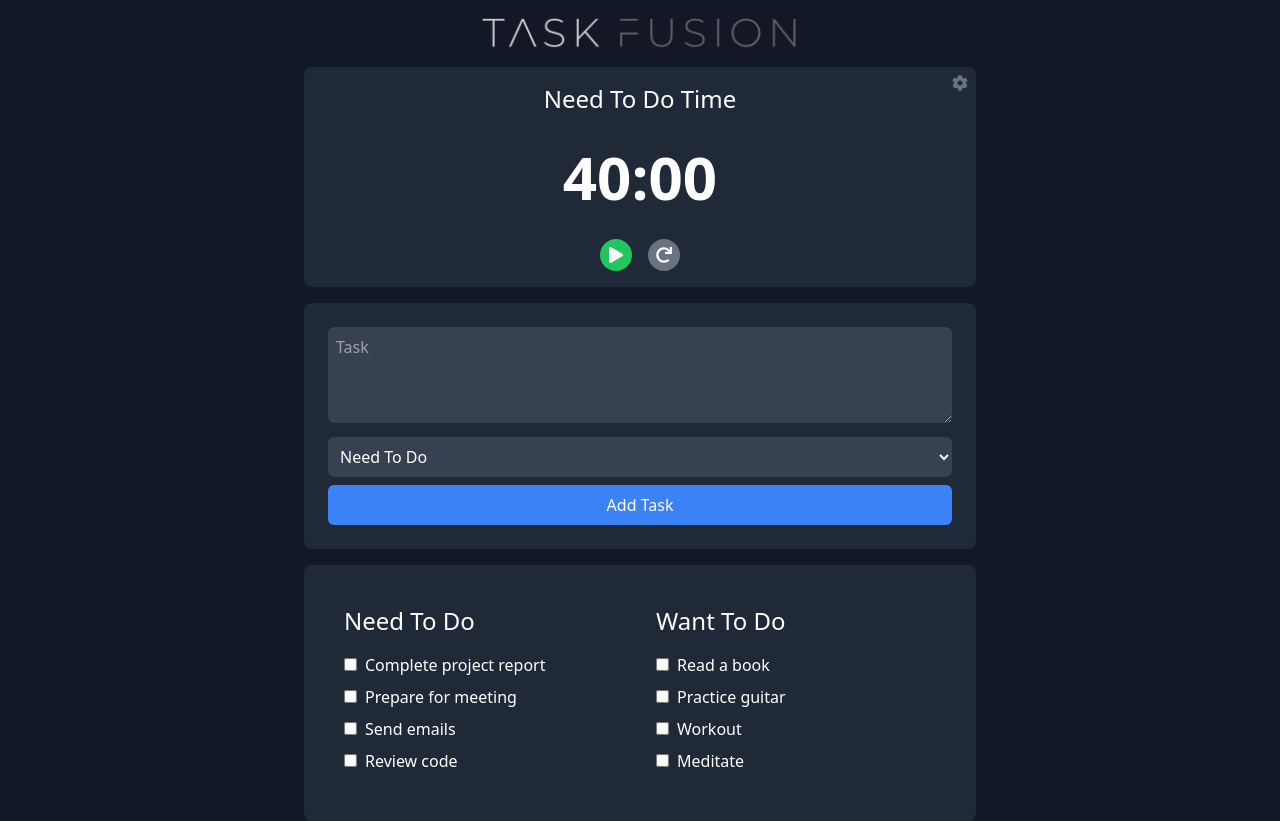
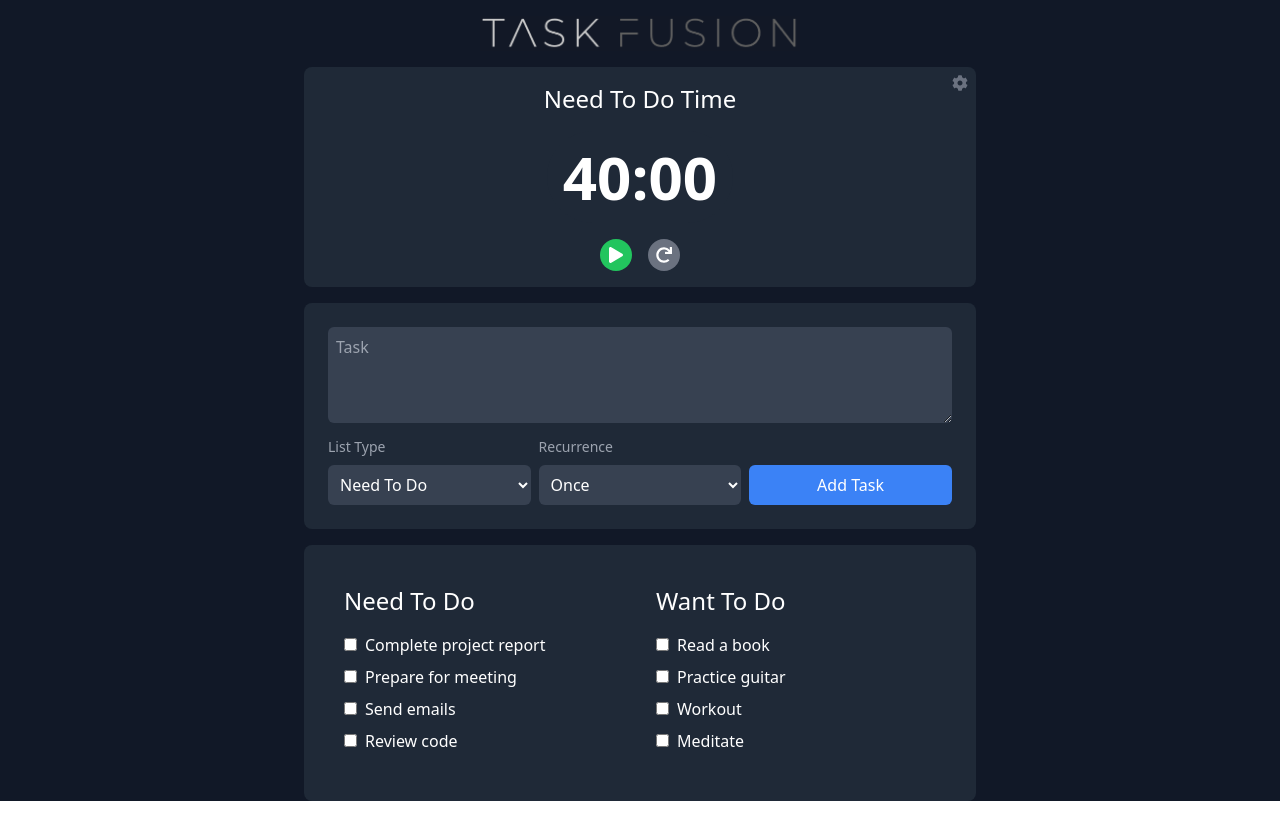
Before and after one commit to AlexZan/task-fusion, a React (Create React App) app: page / in a window 1280 px wide. Built offline with nearby package versions, Linux system fonts and the light colour scheme.

Commit message:
added recurrence controls

```diff
--- a/src/components/TaskForm.js
+++ b/src/components/TaskForm.js
@@ -3,6 +3,7 @@ import React, { useState } from 'react';
 function TaskForm({ addTask }) {
   const [task, setTask] = useState('');
   const [listType, setListType] = useState('need-to-do');
+  const [recurrence, setRecurrence] = useState('once');
 
   const handleSubmit = (event) => {
     event.preventDefault();
@@ -11,6 +12,7 @@ function TaskForm({ addTask }) {
       id: Date.now().toString(),
       task,
       listType,
+      recurrence,
       status: 'not-completed',
       completionTime: null,
       completed: false,
@@ -18,6 +20,7 @@ function TaskForm({ addTask }) {
 
     setTask('');
     setListType('need-to-do');
+    setRecurrence('once');
   };
 
   return (
@@ -29,11 +32,25 @@ function TaskForm({ addTask }) {
         required
         className="dark:bg-gray-700 dark:text-white p-2 rounded-md w-full mb-2 h-24"
       />
-      <select value={listType} onChange={(e) => setListType(e.target.value)} className="dark:bg-gray-700 dark:text-white p-2 rounded-md w-full mb-2">
-        <option value="need-to-do">Need To Do</option>
-        <option value="want-to-do">Want To Do</option>
-      </select>
-      <button type="submit" className="bg-blue-500 text-white p-2 rounded-md w-full">Add Task</button>
+      <div className="flex justify-between items-end">
+        <div className="w-1/3 mr-2">
+          <label className="block text-sm text-gray-600 dark:text-gray-400 mb-2" htmlFor="listType">List Type</label>
+          <select id="listType" value={listType} onChange={(e) => setListType(e.target.value)} className="dark:bg-gray-700 dark:text-white p-2 rounded-md w-full">
+            <option value="need-to-do">Need To Do</option>
+            <option value="want-to-do">Want To Do</option>
+          </select>
+        </div>
+        <div className="w-1/3 mr-2">
+          <label className="block text-sm text-gray-600 dark:text-gray-400 mb-2" htmlFor="recurrence">Recurrence</label>
+          <select id="recurrence" value={recurrence} onChange={(e) => setRecurrence(e.target.value)} className="dark:bg-gray-700 dark:text-white p-2 rounded-md w-full">
+            <option value="once">Once</option>
+            <option value="1 day">1 Day</option>
+            <option value="1 week">1 Week</option>
+            {/* Add more options as needed */}
+          </select>
+        </div>
+        <button type="submit" className="bg-blue-500 text-white p-2 rounded-md w-1/3">Add Task</button>
+      </div>
     </form>
   );
 }
```
